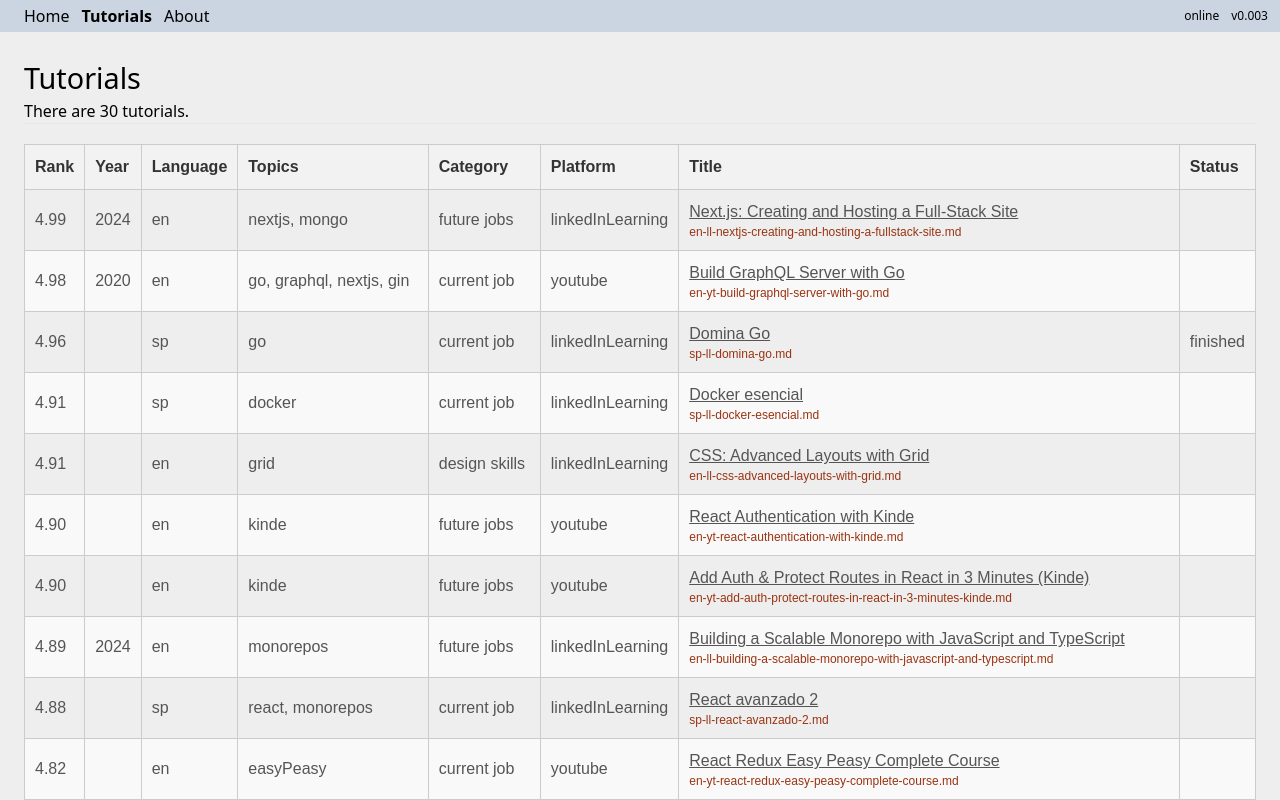
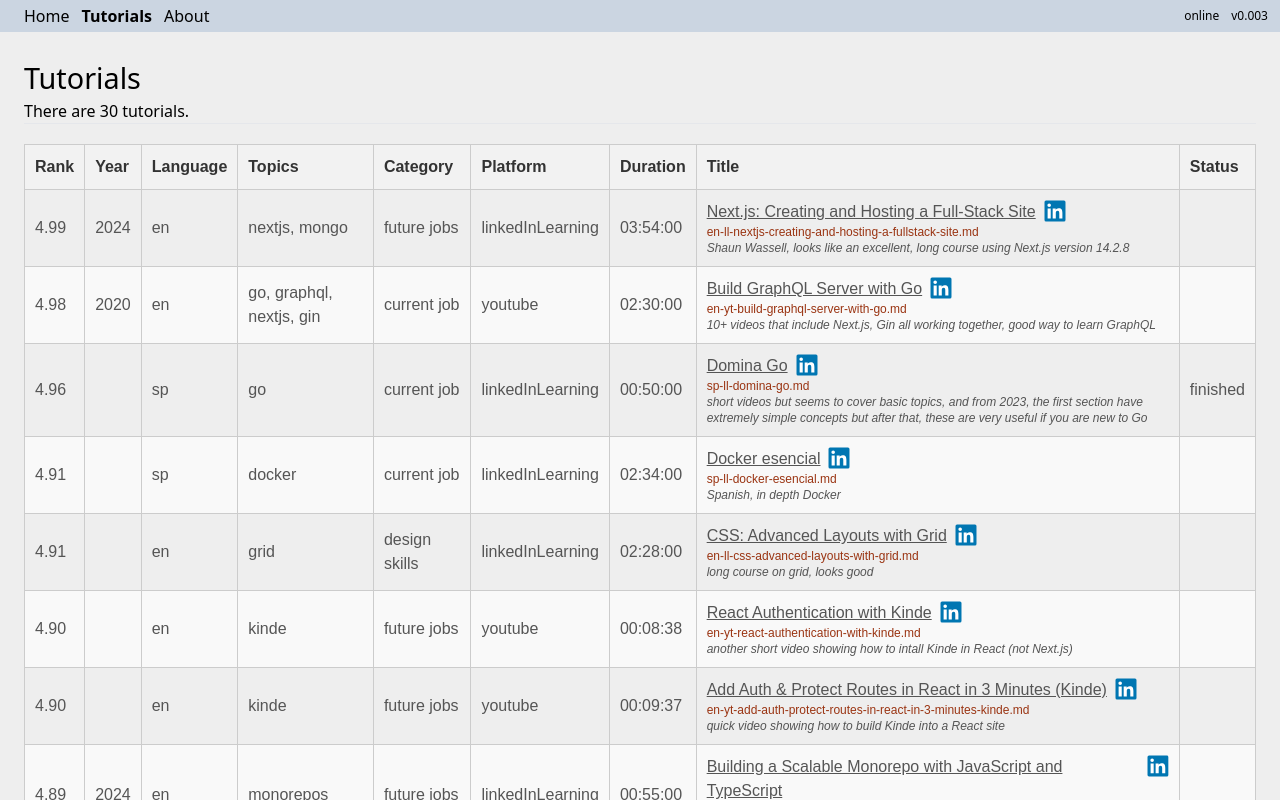
Before and after one commit to edwardtanguay/techlanglearn, a SvelteKit app: page /tutorials in a window 1280 px wide. Shown: the top 800 px of the page. Built offline with nearby package versions, Linux system fonts and the light colour scheme.

Commit message:
linkedin

```diff
--- a/src/components/FlashcardArea.svelte
+++ b/src/components/FlashcardArea.svelte
@@ -1,5 +1,4 @@
 <script lang="ts">
-	import type { Flashcard } from '../types';
 	import { getStore } from '../store.svelte';
 
 	const store = getStore();
--- /dev/null
+++ b/src/components/IconLinkedIn.svelte
@@ -0,0 +1,13 @@
+<script lang="ts">
+	export let size = 32
+</script>
+<svg xmlns="http://www.w3.org/2000/svg" width="{size}" height="{size}" viewBox="0 0 128 128">
+	<path
+		fill="#0076b2"
+		d="M116 3H12a8.91 8.91 0 0 0-9 8.8v104.42a8.91 8.91 0 0 0 9 8.78h104a8.93 8.93 0 0 0 9-8.81V11.77A8.93 8.93 0 0 0 116 3"
+	/>
+	<path
+		fill="#fff"
+		d="M21.06 48.73h18.11V107H21.06zm9.06-29a10.5 10.5 0 1 1-10.5 10.49a10.5 10.5 0 0 1 10.5-10.49m20.41 29h17.36v8h.24c2.42-4.58 8.32-9.41 17.13-9.41C103.6 47.28 107 59.35 107 75v32H88.89V78.65c0-6.75-.12-15.44-9.41-15.44s-10.87 7.36-10.87 15V107H50.53z"
+	/>
+</svg>
--- a/src/data/tutorials.json
+++ b/src/data/tutorials.json
@@ -98,7 +98,7 @@
 		"rank": "4.99",
 		"url": "https://www.linkedin.com/learning/next-js-creating-and-hosting-a-full-stack-site/create-a-full-stack-site-with-next-js",
 		"title": "Next.js: Creating and Hosting a Full-Stack Site",
-		"description": "Shaun Wassell, looks like an excellent",
+		"description": "Shaun Wassell, looks like an excellent, long course using Next.js version 14.2.8",
 		"platform": "linkedInLearning",
 		"fileIdCode": "en-ll-nextjs-creating-and-hosting-a-fullstack-site",
 		"status": ""
--- a/src/routes/tutorials/+page.svelte
+++ b/src/routes/tutorials/+page.svelte
@@ -1,4 +1,5 @@
 <script lang="ts">
+	import IconLinkedIn from '../../components/IconLinkedIn.svelte';
 	import { getStore } from '../../store.svelte';
 	import './styles.scss';
 
@@ -30,6 +31,7 @@
 					<th>Topics</th>
 					<th>Category</th>
 					<th>Platform</th>
+					<th>Duration</th>
 					<th>Title</th>
 					<th>Status</th>
 				</tr>
@@ -41,11 +43,18 @@
 						<td>{tutorial.year === 0 ? '' : tutorial.year}</td>
 						<td>{tutorial.language}</td>
 						<td>{tutorial.topics}</td>
-						<td title={tutorial.category?.description}>{tutorial.category !== null ? tutorial.category.name : ''}</td>
+						<td title={tutorial.category?.description}
+							>{tutorial.category !== null ? tutorial.category.name : ''}</td
+						>
 						<td>{tutorial.platform}</td>
+						<td>{tutorial.duration}</td>
 						<td>
-							<p><a class="underline" target="_blank" href={tutorial.url}>{tutorial.title}</a></p>
+							<p class="flex gap-2">
+								<a class="underline" target="_blank" href={tutorial.url}>{tutorial.title}</a>
+								<IconLinkedIn size={22} />
+							</p>
 							<p class="text-xs text-orange-800">{tutorial.fileIdCode}.md</p>
+							<p class="text-xs italic">{tutorial.description}</p>
 						</td>
 						<td>{tutorial.status}</td>
 					</tr>
```
Also changed, not shown: static/data/en-ll-nextjs-creating-and-hosting-a-fullstack-site.md (+2 -1 lines).
